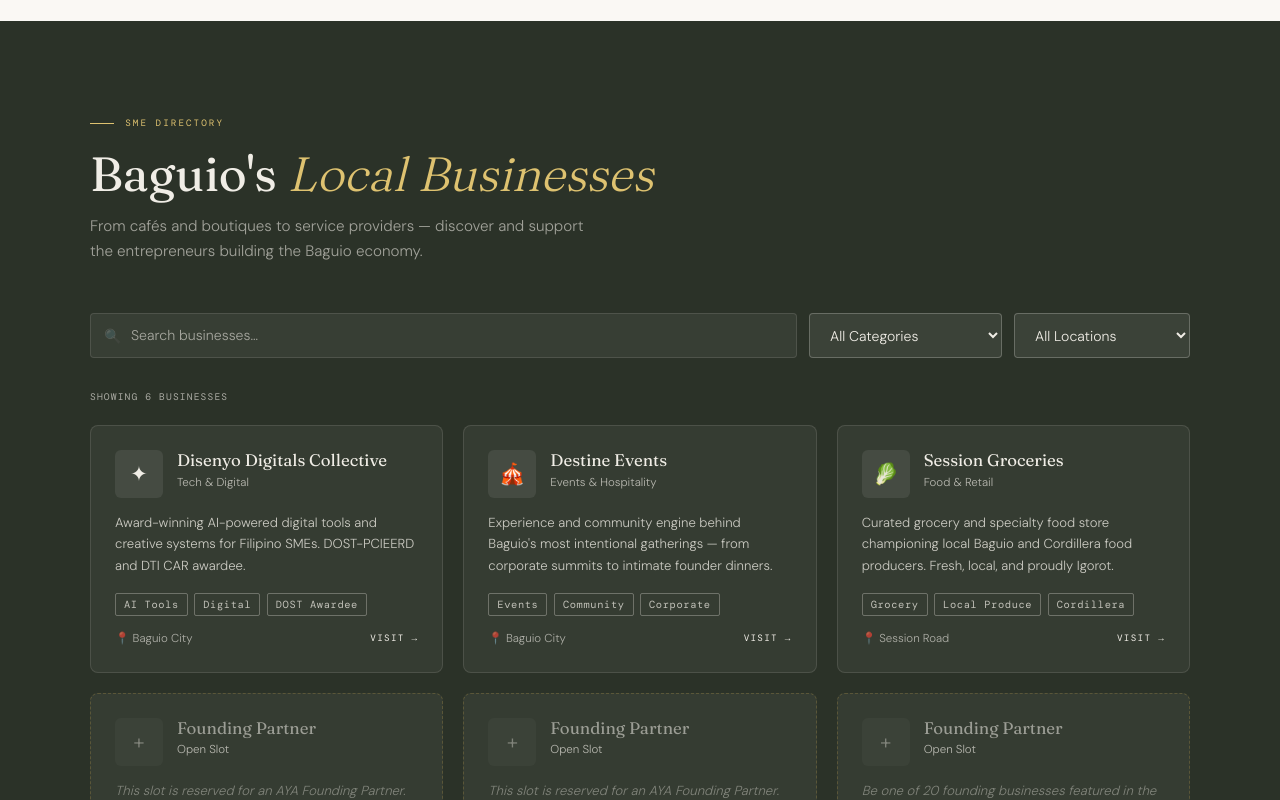
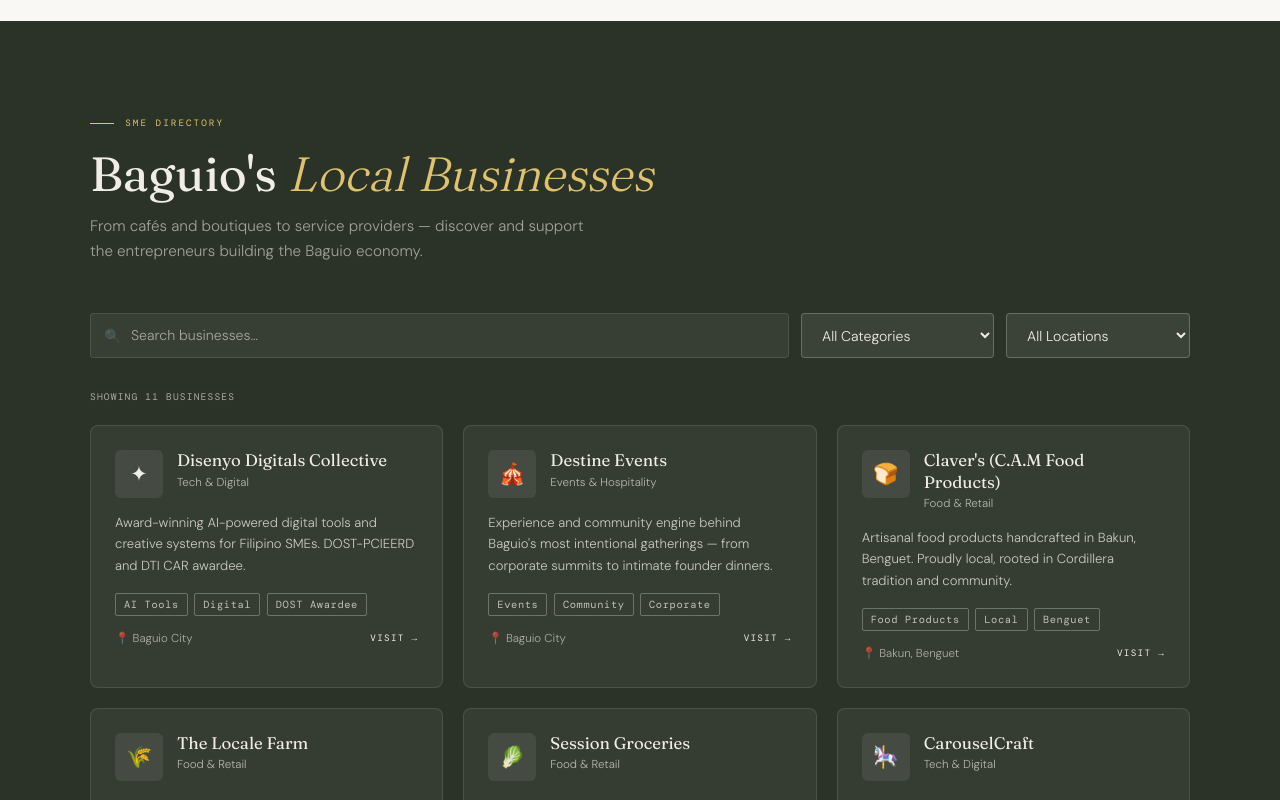
Before and after one commit to destinevents/AYATicketing, a Next.js app: page / in a window 1280 px wide. Shown: the part 2000-2800 px from the top of the page. Built offline with nearby package versions, Linux system fonts and the light colour scheme; no server answers; the database is empty; a web font is replaced by a local one.

Commit message:
feat: add all AYA founding partners and community directory members to SME section

```diff
--- a/src/components/LandingPage.tsx
+++ b/src/components/LandingPage.tsx
@@ -57,6 +57,7 @@
 }
 
 const SME_DATA = [
+  // ── Founding Partners ──
   {
     name: 'Disenyo Digitals Collective',
     category: 'tech',
@@ -80,44 +81,101 @@
     isComingSoon: false,
   },
   {
+    name: "Claver's (C.A.M Food Products)",
+    category: 'food',
+    location: 'itogon',
+    logo: '🍞',
+    desc: 'Artisanal food products handcrafted in Bakun, Benguet. Proudly local, rooted in Cordillera tradition and community.',
+    tags: ['Food Products', 'Local', 'Benguet'],
+    locationLabel: 'Bakun, Benguet',
+    link: '#',
+    isComingSoon: false,
+  },
+  {
+    name: 'The Locale Farm',
+    category: 'agri',
+    location: 'la trinidad',
+    logo: '🌾',
+    desc: 'Farm-to-table produce from Camp Dangwa, La Trinidad. Supporting local Cordillera agriculture and sustainable food systems.',
+    tags: ['Farm', 'Local Produce', 'Benguet'],
+    locationLabel: 'La Trinidad, Benguet',
+    link: '#',
+    isComingSoon: false,
+  },
+  {
     name: 'Session Groceries',
     category: 'food',
     location: 'session road',
     logo: '🥬',
     desc: 'Curated grocery and specialty food store championing local Baguio and Cordillera food producers. Fresh, local, and proudly Igorot.',
     tags: ['Grocery', 'Local Produce', 'Cordillera'],
-    locationLabel: 'Session Road',
+    locationLabel: 'Session Road, Baguio City',
     link: '#',
     isComingSoon: false,
   },
+  {
+    name: 'CarouselCraft',
+    category: 'tech',
+    location: 'baguio city',
+    logo: '🎠',
+    desc: 'Innovative technology and education solutions empowering creators and learners across the Cordillera region.',
+    tags: ['Technology', 'Education', 'Innovation'],
+    locationLabel: 'Baguio City',
+    link: '#',
+    isComingSoon: false,
+  },
+  {
+    name: 'Farmers and Entrepreneurs Academy',
+    category: 'education',
+    location: 'baguio city',
+    logo: '🌱',
+    desc: 'Bridging the gap between farming and entrepreneurship through practical education, mentorship, and community programs.',
+    tags: ['Education', 'Farming', 'Entrepreneurship'],
+    locationLabel: 'Baguio City',
+    link: '#',
+    isComingSoon: false,
+  },
+  // ── Community Directory Members ──
+  {
+    name: 'Baguio Central University',
+    category: 'education',
+    location: 'baguio city',
+    logo: '🎓',
+    desc: 'Premier institution in Baguio City providing quality higher education across multiple disciplines to the Cordillera community.',
+    tags: ['University', 'Education', 'Higher Learning'],
+    locationLabel: '18 Lower Bonifacio St, Baguio City',
+    link: '#',
+    isComingSoon: false,
+  },
+  {
+    name: 'Ching Art Studio',
+    category: 'creative',
+    location: 'baguio city',
+    logo: '🎨',
+    desc: 'Creative arts studio offering visual art services, workshops, and custom commissions in the heart of Baguio.',
+    tags: ['Creative Arts', 'Studio', 'Visual Art'],
+    locationLabel: '13 Leonard, Baguio City',
+    link: '#',
+    isComingSoon: false,
+  },
+  {
+    name: 'Turon Studio',
+    category: 'creative',
+    location: 'baguio city',
+    logo: '🎬',
+    desc: 'Full-service creative studio specializing in video production, photography, and social media content for Cordillera businesses.',
+    tags: ['Video Production', 'Photography', 'Social Media'],
+    locationLabel: 'Baguio City',
+    link: '#',
+    isComingSoon: false,
+  },
+  // ── Open slot ──
   {
     name: 'Founding Partner',
     category: '',
     location: '',
     logo: '+',
-    desc: 'This slot is reserved for an AYA Founding Partner. Only 20 slots available at ₱2,500.',
-    tags: ['Claim Slot'],
-    locationLabel: 'Baguio City',
-    link: '#join',
-    isComingSoon: true,
-  },
-  {
-    name: 'Founding Partner',
-    category: '',
-    location: '',
-    logo: '+',
-    desc: 'This slot is reserved for an AYA Founding Partner. Join before June 16, 2026.',
-    tags: ['Claim Slot'],
-    locationLabel: 'Baguio City',
-    link: '#join',
-    isComingSoon: true,
-  },
-  {
-    name: 'Founding Partner',
-    category: '',
-    location: '',
-    logo: '+',
-    desc: 'Be one of 20 founding businesses featured in the AYA SME Directory and eMagazine.',
+    desc: 'This slot is reserved for an AYA Founding Partner. Only 20 slots available at ₱2,500. Be featured in the SME Directory and eMagazine.',
     tags: ['Claim Slot'],
     locationLabel: 'Baguio City',
     link: '#join',
@@ -510,11 +568,12 @@
             <select className="filter-select filter-select-dark" value={smeCategory} onChange={(e) => setSmeCategory(e.target.value)}>
               <option value="">All Categories</option>
               <option value="food">Food & Beverage</option>
+              <option value="agri">Agriculture & Organic</option>
               <option value="retail">Retail & Fashion</option>
               <option value="wellness">Wellness & Beauty</option>
               <option value="tech">Tech & Digital</option>
               <option value="events">Events & Hospitality</option>
-              <option value="agri">Agriculture & Organic</option>
+              <option value="education">Education</option>
               <option value="creative">Creative Services</option>
             </select>
             <select className="filter-select filter-select-dark" value={smeLocation} onChange={(e) => setSmeLocation(e.target.value)}>
@@ -522,8 +581,9 @@
               <option value="session road">Session Road Area</option>
               <option value="burnham">Burnham Park Area</option>
               <option value="bg west">BG West</option>
-              <option value="la trinidad">La Trinidad</option>
+              <option value="la trinidad">La Trinidad, Benguet</option>
               <option value="itogon">Itogon / Benguet</option>
+              <option value="baguio city">Baguio City</option>
             </select>
           </div>
 
```
